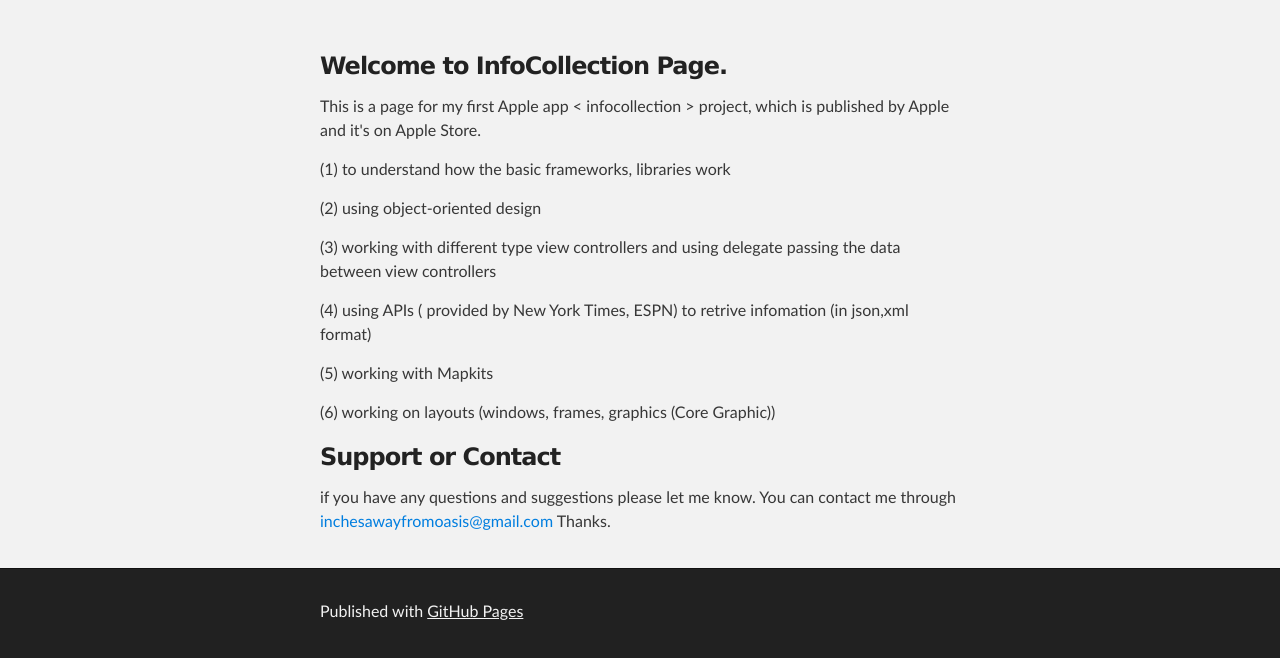
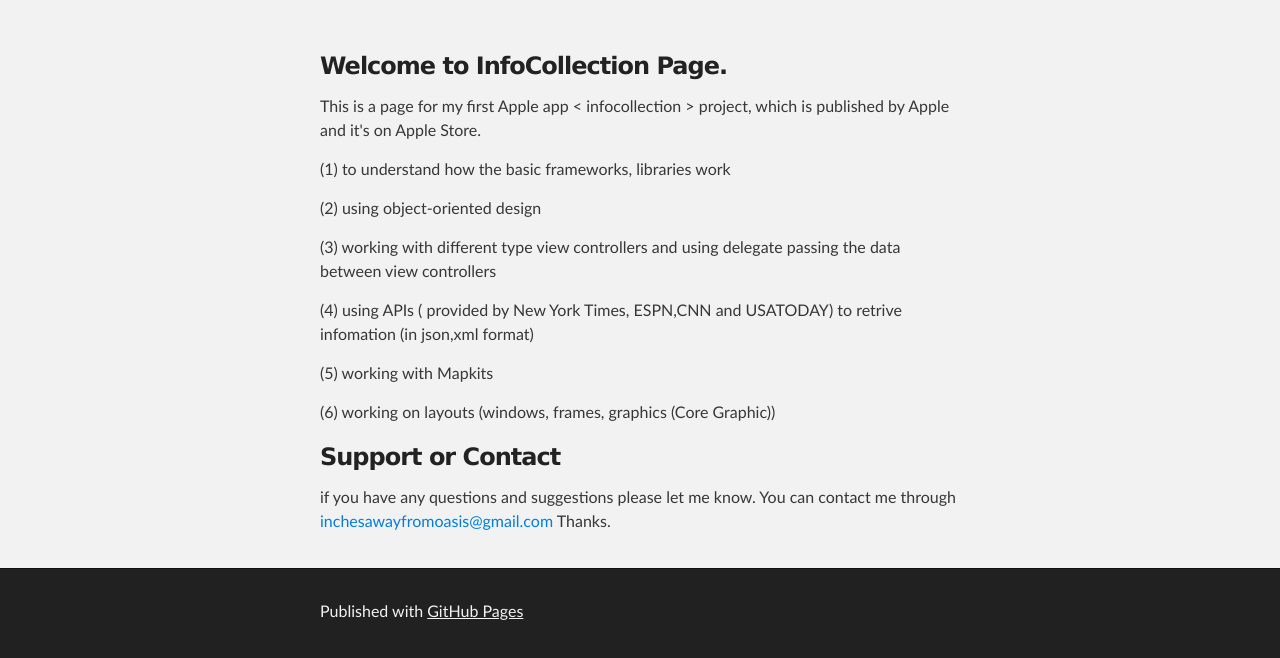
Before and after one commit to cz101/cz101.github.io, a plain HTML site: page index.html in a window 1280 px wide. Shown: the part 212-870 px from the top of the page. Drawn offline with Linux system fonts and the light colour scheme.

Commit message:
Update index.html

```diff
--- a/index.html
+++ b/index.html
@@ -35,7 +35,7 @@
 <p> (1) to understand how the basic frameworks, libraries work </p>
 <p> (2) using object-oriented design </p>
 <p> (3) working with different type view controllers and using delegate passing the data between view controllers</p>
-<p> (4) using APIs ( provided by New York Times, ESPN) to retrive infomation (in json,xml format) </p>
+<p> (4) using APIs ( provided by New York Times, ESPN,CNN and USATODAY) to retrive infomation (in json,xml format) </p>
 <p> (5) working with Mapkits </p>
 <p> (6) working on layouts (windows, frames, graphics (Core Graphic)) </p>
 
```
